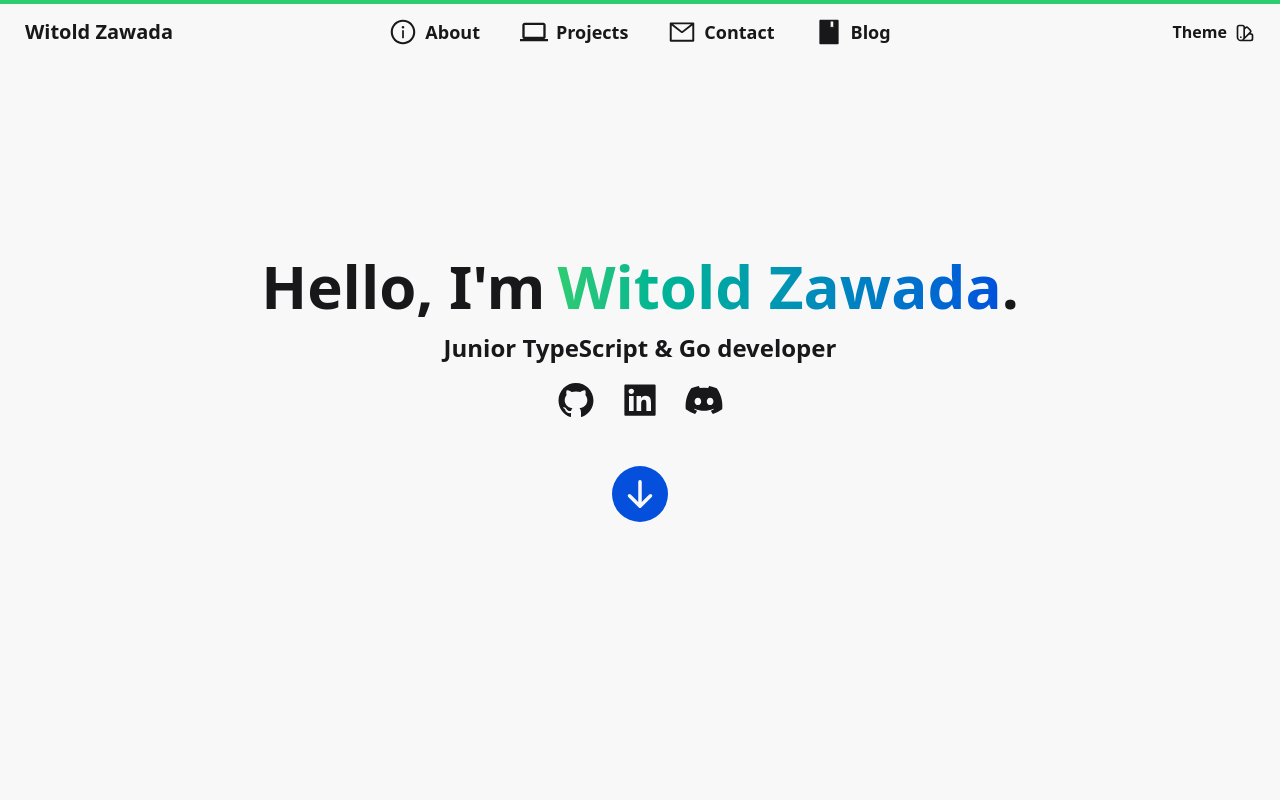
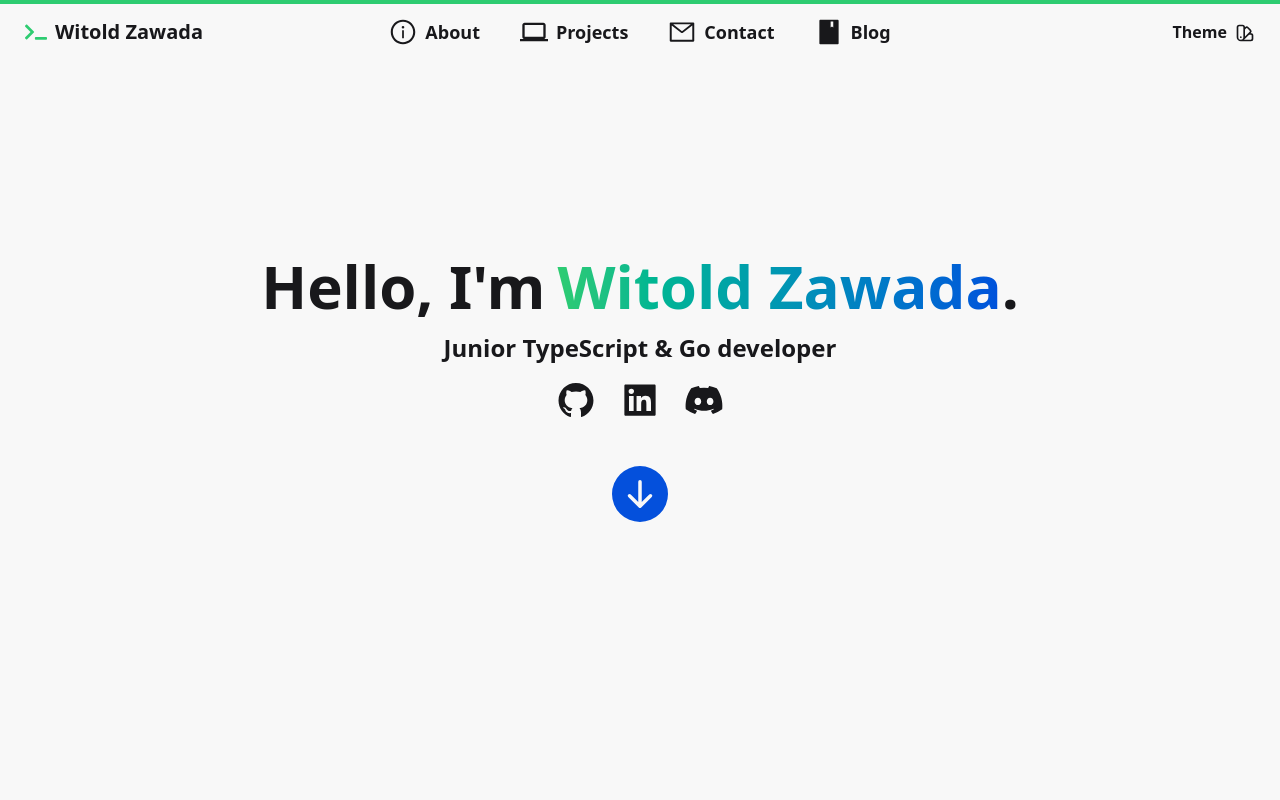
Before and after one commit to PoProstuWitold/portfolio, a Next.js app: page / in a window 1280 px wide. Shown: the top 800 px of the page. Built offline with nearby package versions, Linux system fonts and the light colour scheme.

Commit message:
feat: minor ui upgrade

```diff
--- a/app/blog/[slug]/BlogPost.tsx
+++ b/app/blog/[slug]/BlogPost.tsx
@@ -18,6 +18,7 @@ export default function BlogPost({
 	content,
 	readingTime
 }: {
+	// biome-ignore lint: Irrelevant
 	data: any
 	content: string
 	readingTime: string
@@ -25,6 +26,7 @@ export default function BlogPost({
 }) {
 	const url = typeof window !== 'undefined' ? window.location.href : ''
 
+	// biome-ignore lint: Irrelevant
 	const CodeBlock = (_props: any) => {
 		const [visible, setVisible] = useState(false)
 		const [value, copy] = useCopyToClipboard()
@@ -58,6 +60,7 @@ export default function BlogPost({
 				<button
 					className='absolute top-0 right-0 group cursor-pointer'
 					onClick={copyAndConfirm}
+					type='button'
 				>
 					<AiOutlineCopy className='absolute top-0 right-0 transition-all group-hover:opacity-0 duration-300 ease-in-out w-5 h-5' />
 					<AiFillCopy className='absolute top-0 right-0 transition-all opacity-0 group-hover:scale-125 group-hover:opacity-100 duration-300 hover:text-primary ease-in-out w-5 h-5 group-active:scale-75' />
@@ -76,6 +79,7 @@ export default function BlogPost({
 		)
 	}
 
+	// biome-ignore lint: Irrelevant
 	const ParagraphBlock = ({ paragraph }: { paragraph: any }) => {
 		const { node } = paragraph
 		if (node.children[0].tagName === 'img') {
@@ -176,12 +180,20 @@ export default function BlogPost({
 						title: `Blog | ${data.title}`
 					}}
 					sites={[
-							'facebook', 'twitter', 'linkedin', 'reddit', 'whatsapp', 'copy', 'mail'
+						'facebook',
+						'twitter',
+						'linkedin',
+						'reddit',
+						'whatsapp',
+						'copy',
+						'mail'
 					]}
 					// disableNative
 					onClick={() => console.log('shared successfully!')}
 				>
-						<button type='button' className='btn btn-outline'>Share this article 🔗</button>
+					<button type='button' className='btn btn-outline'>
+						Share this article 🔗
+					</button>
 				</RWebShare>
 
 				<div className='prose prose-pre:leading-none lg:max-w-[100ch] md:max-w-[90ch]'>
--- a/app/components/NavBar.tsx
+++ b/app/components/NavBar.tsx
@@ -6,6 +6,7 @@ import { useEffect, useState } from 'react'
 
 import { setThemeScript } from '@/utils/functions'
 import { AiFillBook, AiOutlineInfoCircle, AiOutlineMail } from 'react-icons/ai'
+import { FaTerminal } from 'react-icons/fa'
 import { MdComputer } from 'react-icons/md'
 import MobileMenu from './MobileMenu'
 import { ThemeSwitcher } from './ThemeSwitcher'
@@ -35,11 +36,12 @@ export const Navbar: React.FC = () => {
 					</div>
 					<Link
 						href='/'
-						className={
-							'text-xl normal-case ease-in-out delay-[50ms] btn btn-ghost hover:text-secondary transition-all duration-150'
-						}
+						className='btn btn-ghost text-xl normal-case flex items-center gap-2 hover:text-secondary transition-all duration-150'
 					>
-						Witold Zawada
+						<span className='text-primary'>
+							<FaTerminal size={22} />
+						</span>
+						<span className='font-bold'>Witold Zawada</span>
 					</Link>
 				</div>
 				<div className='hidden navbar-center lg:flex h-full'>
--- a/app/projects/[project]/page.tsx
+++ b/app/projects/[project]/page.tsx
@@ -99,7 +99,7 @@ export default async function ProjectPage({
 	const localProject = getProjectInfo(repository.name)
 
 	return (
-		<section className='min-h-screen flex flex-col gap-8 pt-28 px-4 lg:px-20'>
+		<section className='min-h-screen flex flex-col gap-8 py-28 px-4 lg:px-20'>
 			<div className='flex flex-col lg:flex-row gap-10'>
 				<div className='flex flex-col flex-grow lg:w-1/2 bg-base-200 p-6 rounded-2xl gap-4'>
 					<div className='flex items-center gap-3'>
--- a/biome.json
+++ b/biome.json
@@ -40,7 +40,6 @@
 	},
 	"files": {
 		"ignore": [
-			"BlogPost.tsx",
 			"global.css"
 		]
 	}
```
Lines whose indentation alone changed are shown as unchanged.
